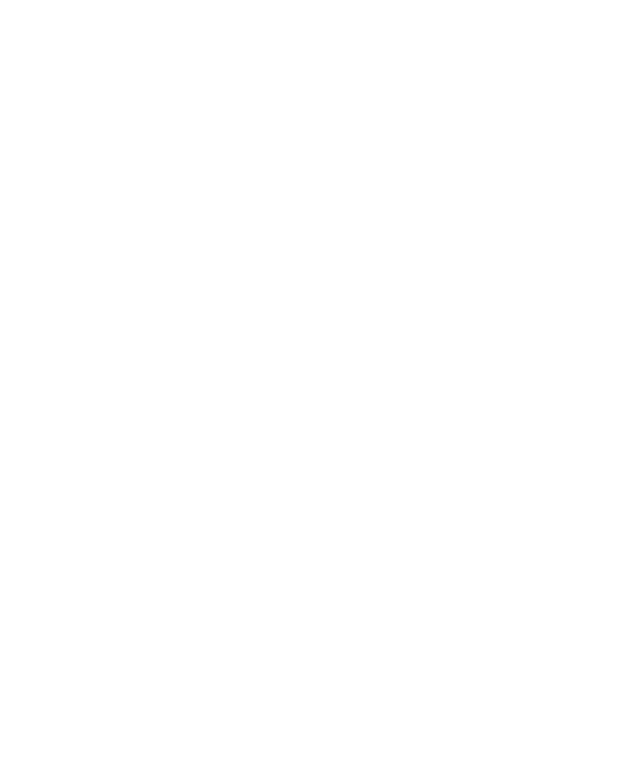
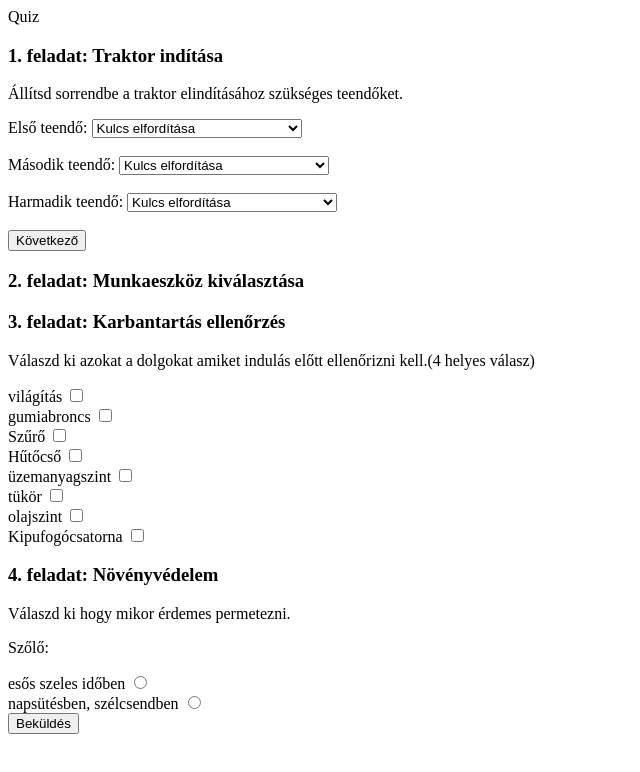
Before and after one commit to beladibarnabas1/Mathi-sz-Nap-Weboldal-Projekt, a plain HTML site: page quiz.html in a window 1280 px wide. Shown: the whole page, without its empty margins (0-640 px from the left). Drawn offline with Linux system fonts and the light colour scheme.

Commit message:
feladatok letrehozasa

```diff
--- a/quiz.html
+++ b/quiz.html
@@ -3,15 +3,100 @@
 <head>
     <meta charset="UTF-8">
     <meta name="viewport" content="width=device-width, initial-scale=1.0">
-    <title>Document</title>
+    <title>Gépész Tanonc Útja</title>
 </head>
 <body>
 
-
+<header>
+    Quiz
+</header>
 
 
 <form action="" name="gepeszet" id="urlap">
+    <h3>
+        1. feladat: Traktor indítása
+    </h3>
+    <p>
+        Állítsd sorrendbe a traktor elindításához szükséges teendőket.
+    </p>
+    <label for="elso">Első teendő:</label>
+    <select name="elso" id="elso">
+        <option value="1">Kulcs elfordítása</option>
+        <option value="1">Biztonsági öv bekapcsolása</option>
+        <option value="1">Sebesség beállítása induláshoz</option>
+    </select><br><br>
 
+    <label for="masodik">Második teendő:</label>
+    <select name="masodik" id="masodik">
+        <option value="1">Kulcs elfordítása</option>
+        <option value="1">Biztonsági öv bekapcsolása</option>
+        <option value="1">Sebesség beállítása induláshoz</option>
+    </select><br><br>
+
+        <label for="harmadik">Harmadik teendő:</label>
+    <select name="harmadik" id="harmadik">
+        <option value="1">Kulcs elfordítása</option>
+        <option value="1">Biztonsági öv bekapcsolása</option>
+        <option value="1">Sebesség beállítása induláshoz</option>
+    </select><br><br>
+
+    <button type="button" onclick="kovetkezo()">Következő</button>
+
+    <h3>
+        2. feladat: Munkaeszköz kiválasztása
+    </h3>
+
+    <h3>
+        3. feladat: Karbantartás ellenőrzés
+    </h3>
+
+    <p>
+        Válaszd ki azokat a dolgokat amiket indulás előtt ellenőrizni kell.(4 helyes válasz)
+    </p>
+
+    <label for="világítás">világítás</label>
+    <input type="checkbox" id="világítás"><br>
+
+    <label for="gumiabroncs">gumiabroncs</label>
+    <input type="checkbox" id="gumiabroncs"><br>
+
+    <label for="Szűrő">Szűrő</label>
+    <input type="checkbox" id="Szűrő"><br>
+
+    <label for="Hűtőcső">Hűtőcső</label>
+    <input type="checkbox" id="Hűtőcső"><br>
+
+    <label for="üzemanyagszint">üzemanyagszint</label>
+    <input type="checkbox" id="üzemanyagszint"><br>
+
+    <label for="tükör">tükör</label>
+    <input type="checkbox" id="tükör"><br>
+
+    <label for="olajszint">olajszint</label>
+    <input type="checkbox" id="olajszint"><br>
+
+    <label for="Kipufogócsatorna">Kipufogócsatorna</label>
+    <input type="checkbox" id="Kipufogócsatorna"><br>
+
+    <h3>
+        4. feladat: Növényvédelem
+    </h3>
+
+    <p>
+        Válaszd ki hogy mikor érdemes permetezni.
+    </p>
+
+    <p>
+        Szőlő:
+    </p>
+
+    <label for="esos">esős szeles időben</label>
+    <input type="radio" name="ido" id="esos"><br>
+
+    <label for="napos">napsütésben, szélcsendben</label>
+    <input type="radio" name="ido" id="napos"><br>
+
+    <button type="button" onclick="bekuld()">Beküldés</button>
 </form>
 
 
```
